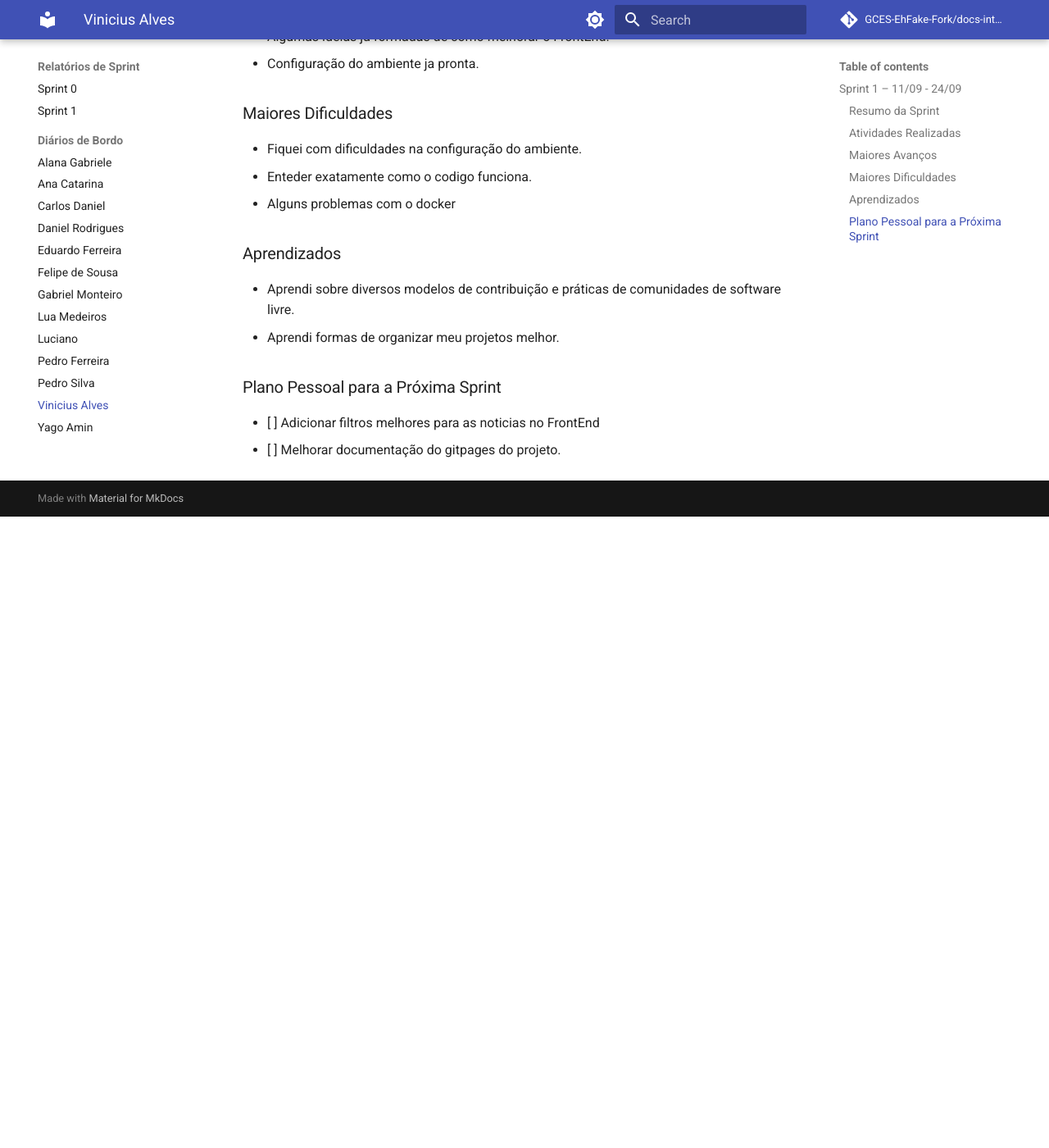
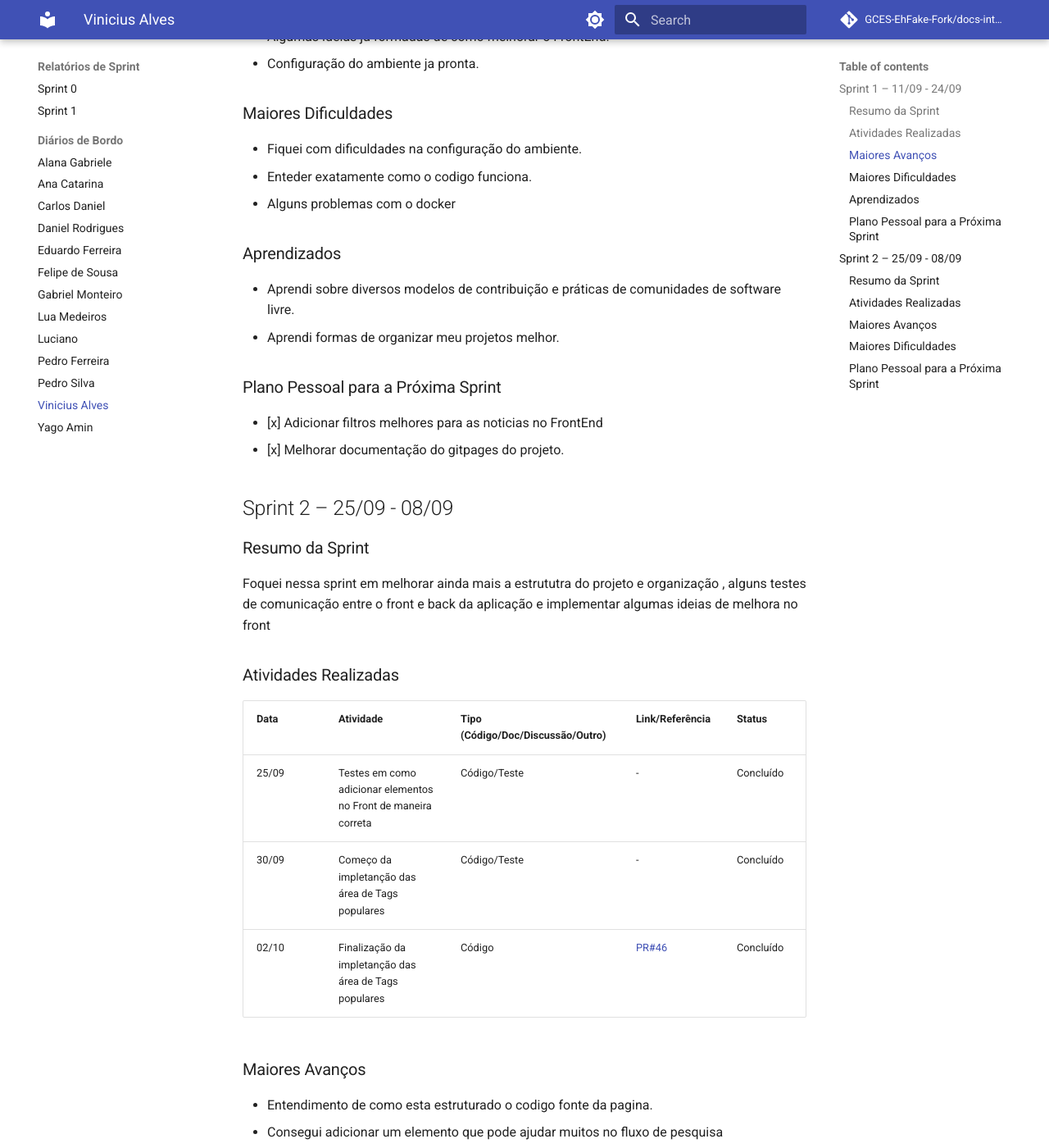
Before and after one commit to GCES-EhFake-Fork/docs-interno, an MkDocs documentation site: the page built from docs/diarios/diarioVinicius.md, in a window 1280 px wide and 1400 px high, scrolled down 946 px. Shown: the whole window at 82% size. Built offline with MkDocs 1.6.1 and Material for MkDocs 9.7.7, drawn with Linux system fonts in a browser that asks for light colours; comment, search, counter and statistics services are not loaded; before the commit the page ends 1576 px from its top, so only the background shows below that; some of the changed text lies outside the part shown.

Commit message:
Docs/diario-Vinicius-sprint2

```diff
--- a/docs/diarios/diarioVinicius.md
+++ b/docs/diarios/diarioVinicius.md
@@ -39,5 +39,35 @@ Foquei nessa sprint para entender melhor a comunidade do projeto e estudar como
 
 ### Plano Pessoal para a Próxima Sprint
 
-* [ ] Adicionar filtros melhores para as noticias no FrontEnd
-* [ ] Melhorar documentação do gitpages do projeto.
+* [x] Adicionar filtros melhores para as noticias no FrontEnd
+* [x] Melhorar documentação do gitpages do projeto.
+
+## Sprint 2 – 25/09 - 08/09
+
+### Resumo da Sprint
+
+Foquei nessa sprint em melhorar ainda mais a estrututra do projeto e organização , alguns testes de comunicação entre o front e back da aplicação e implementar algumas ideias de melhora no front
+
+### Atividades Realizadas
+
+| Data  | Atividade                                   | Tipo (Código/Doc/Discussão/Outro) | Link/Referência | Status    |
+| ----- | ------------------------------------------- | --------------------------------- | --------------- | --------- |
+| 25/09 | Testes em como adicionar elementos no Front de maneira correta        | Código/Teste                           | -         | Concluído |
+| 30/09 | Começo da impletanção das área de Tags populares        | Código/Teste                           | -          | Concluído |
+| 02/10 | Finalização da impletanção das área de Tags populares           | Código                           | [PR#46](https://github.com/EH-FAKE/check-up/pull/46)            | Concluído |
+
+### Maiores Avanços
+
+* Entendimento de como esta estruturado o codigo fonte da pagina.
+* Consegui adicionar um elemento que pode ajudar muitos no fluxo de pesquisa
+
+### Maiores Dificuldades
+
+* Padronizar os componontes da pagina.
+* Manipular corretamente as imformções das noticias
+
+
+### Plano Pessoal para a Próxima Sprint
+
+* [ ] Melhorar a visualização das noticias.
+* [ ] Adequar um pouco mais para o Mobile
```
